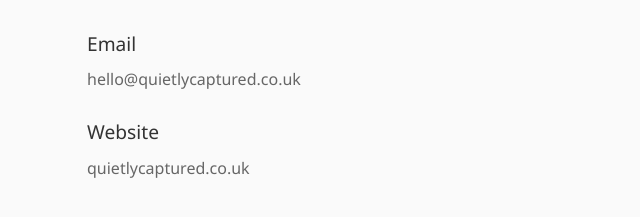
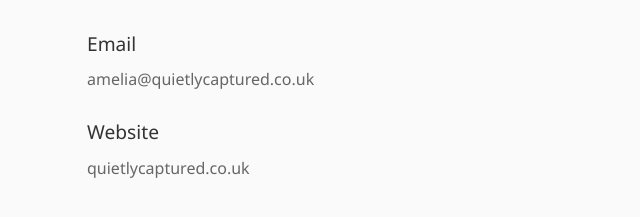
Before and after one commit to quietlycaptured/quietlycaptured.github.io, a plain HTML site: page index.html in a window 1280 px wide. Shown: the part 1981-2198 px from the top of the page, 153-793 px from the left. Drawn offline with Linux system fonts and the light colour scheme.

Commit message:
update email

```diff
--- a/index.html
+++ b/index.html
@@ -221,7 +221,7 @@
             <div class="contact-info">
                 <div class="contact-item">
                     <h3>Email</h3>
-                    <a href="mailto:amelia@quietlycaptured.co.uk">hello@quietlycaptured.co.uk</a>
+                    <a href="mailto:amelia@quietlycaptured.co.uk">amelia@quietlycaptured.co.uk</a>
                 </div>
                 <div class="contact-item">
                     <h3>Website</h3>
```
